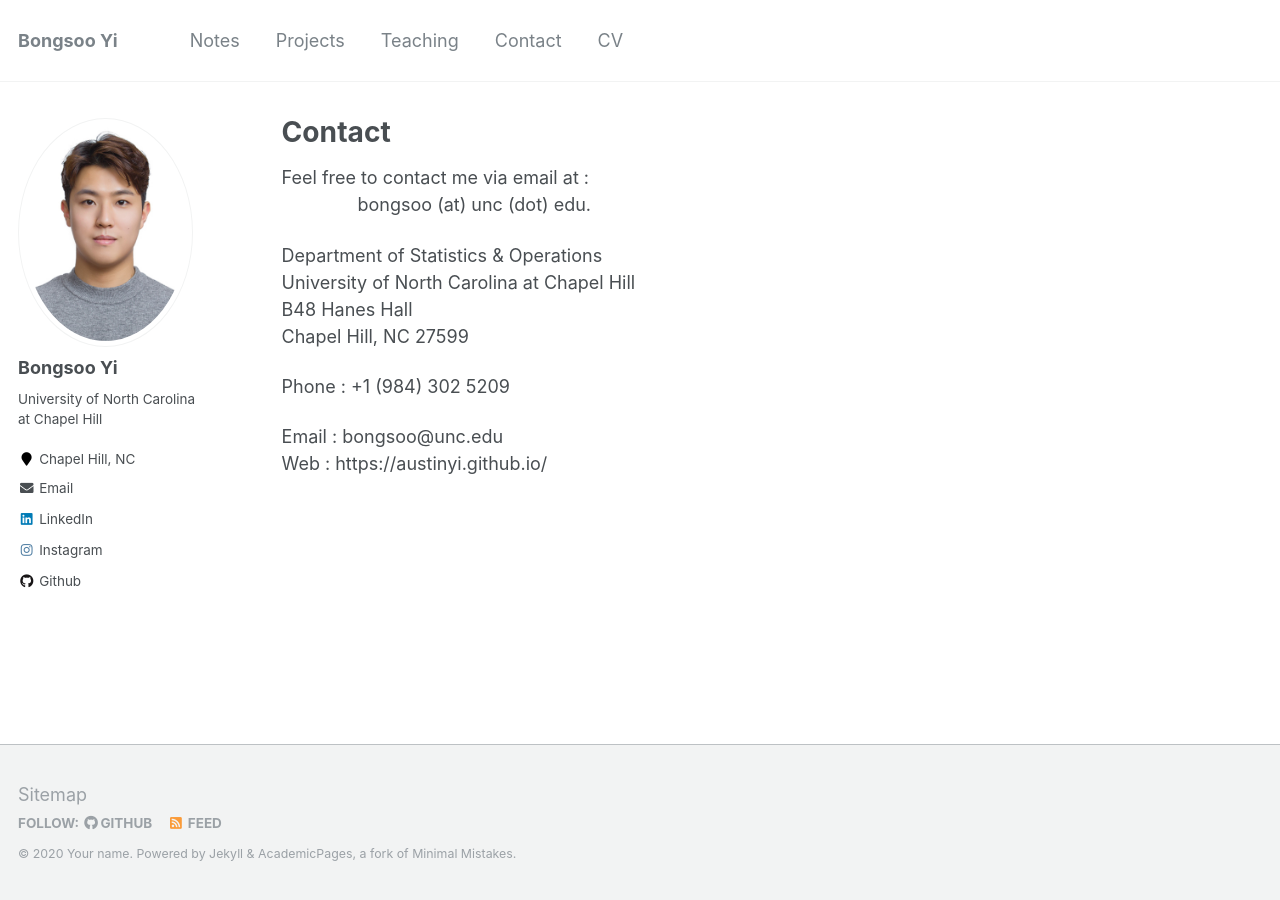
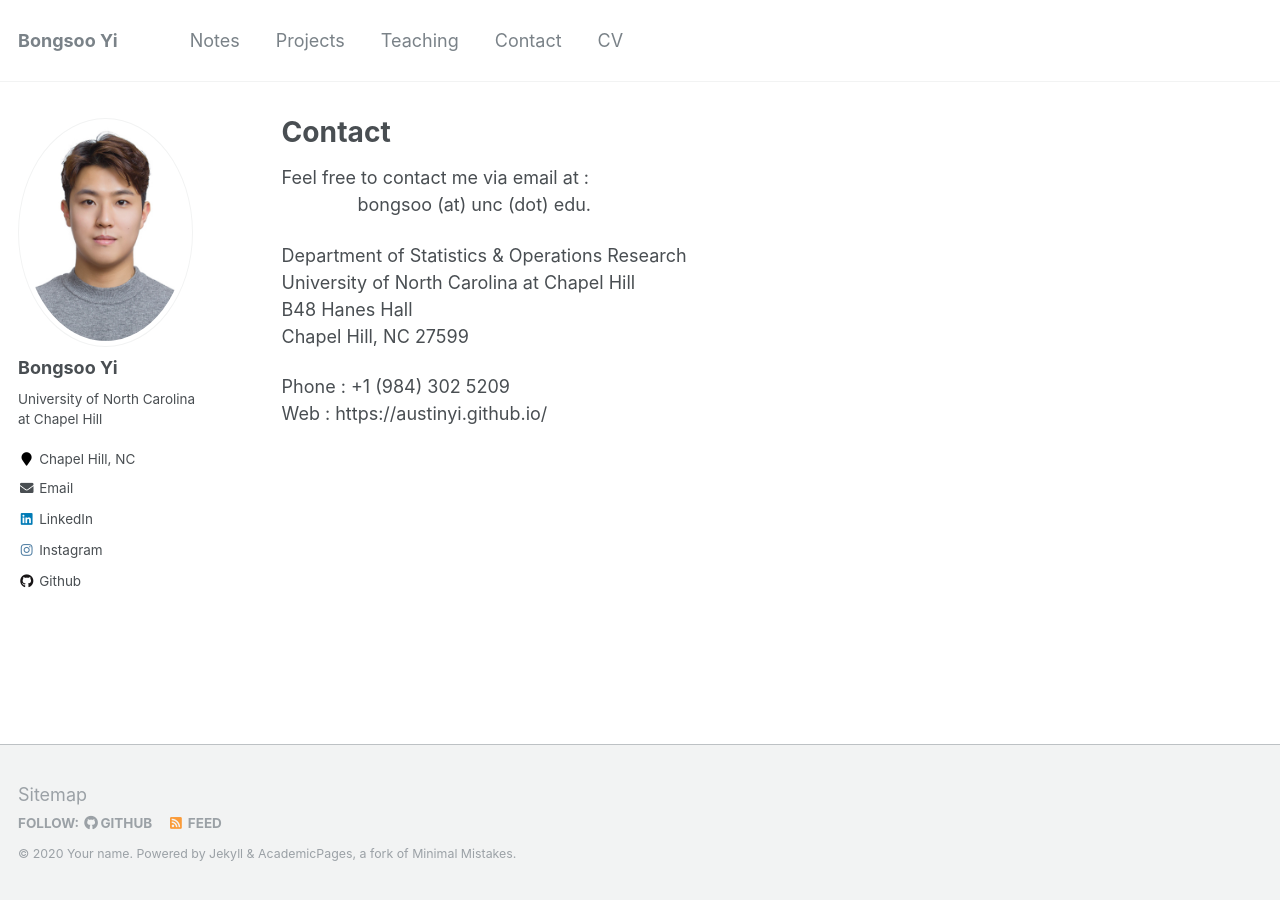
Before and after one commit to austinyi/austinyi.github.io, a Jekyll site: the page built from _pages/contact.md, in a window 1280 px wide. Built offline with Jekyll 4.4.1, drawn with Linux system fonts in a browser that asks for light colours.

Commit message:
Update contact.md

```diff
--- a/_pages/contact.md
+++ b/_pages/contact.md
@@ -10,13 +10,11 @@ redirect_from:
 Feel free to contact me via email at :
 &nbsp;&nbsp;&nbsp;&nbsp;&nbsp;&nbsp;&nbsp;&nbsp;&nbsp;&nbsp;&nbsp;&nbsp;&nbsp;&nbsp; bongsoo (at) unc (dot) edu.
 
-Department of Statistics & Operations
+Department of Statistics & Operations Research
 University of North Carolina at Chapel Hill
 B48 Hanes Hall
 Chapel Hill, NC 27599
 
 
 Phone : +1 (984) 302 5209
-
-Email : bongsoo@unc.edu
 Web : https://austinyi.github.io/
```
